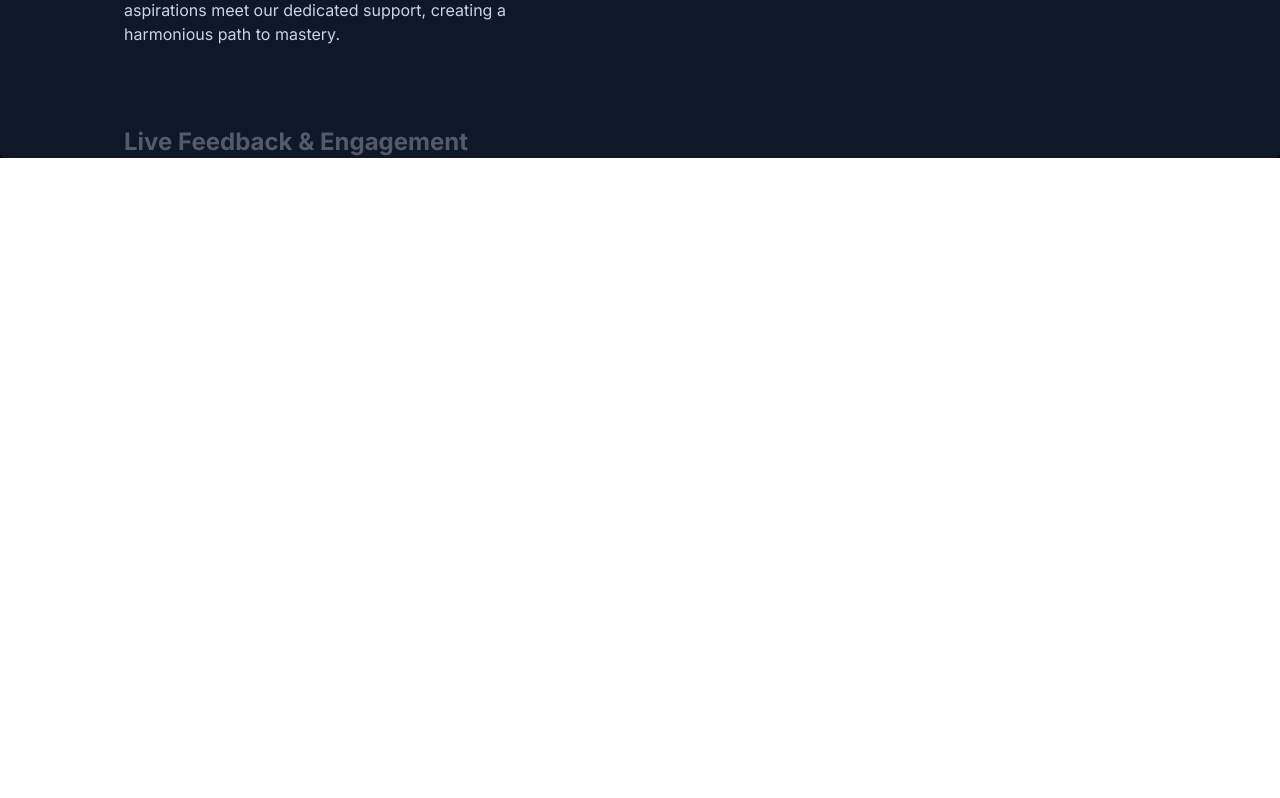
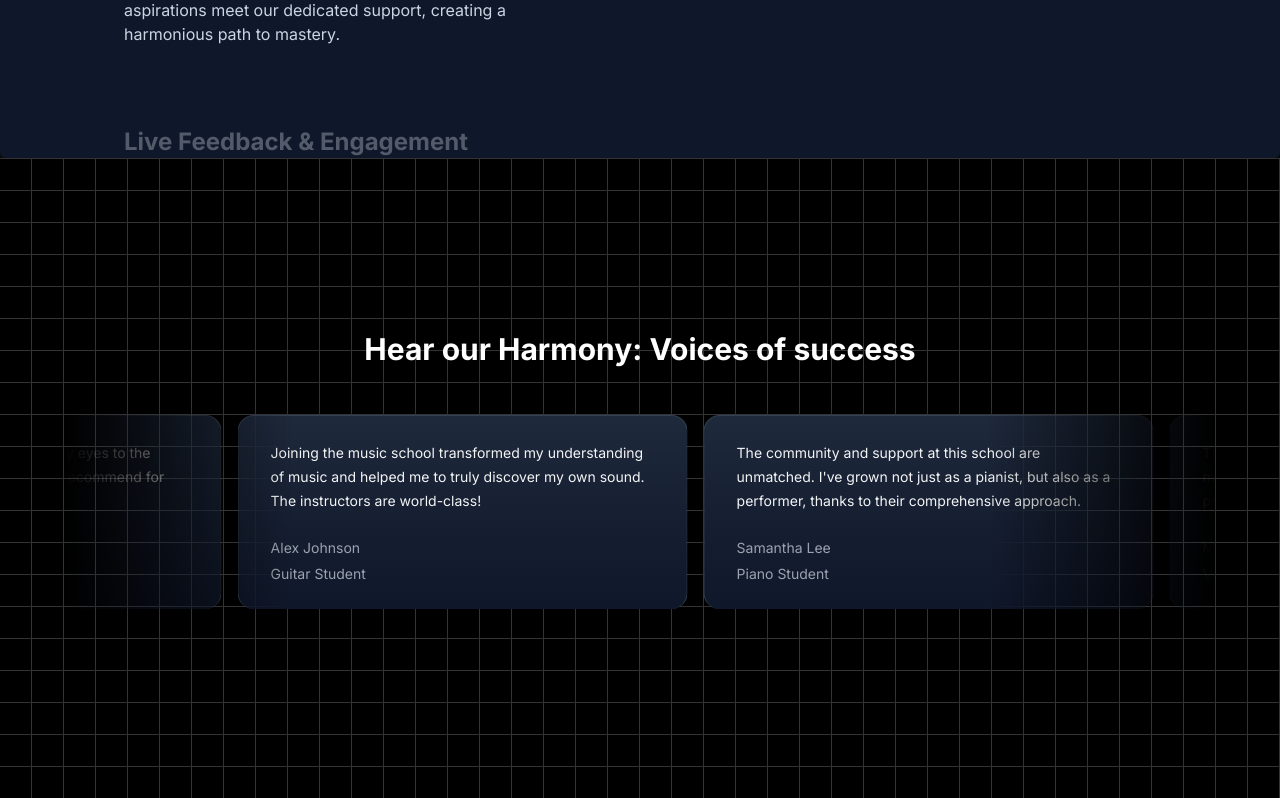
Before and after one commit to anshikajain12/music-nextjs-app, a Next.js app: page / in a window 1280 px wide. Shown: the part 1622-2420 px from the top of the page. Before the commit the page ends 1780 px from the top, so only its background shows below. Built offline with nearby package versions, Linux system fonts and the light colour scheme.

Commit message:
moving cards section

```diff
--- a/package.json
+++ b/package.json
@@ -11,6 +11,7 @@
   "dependencies": {
     "clsx": "^2.1.1",
     "framer-motion": "^11.3.17",
+    "mini-svg-data-uri": "^1.4.4",
     "next": "14.2.5",
     "react": "^18",
     "react-dom": "^18",
--- a/src/app/page.tsx
+++ b/src/app/page.tsx
@@ -1,13 +1,15 @@
 import FeaturedCourses from "@/components/FeaturedCourses";
 import HeroSection from "@/components/HeroSection";
+import MusicSchoolTestimonialCards from "@/components/TestimonialCards";
 import WhyChooseUs from "@/components/WhyChooseUs";
 
 export default function Home() {
   return (
-    <main className="min-h-screen bg-black/[0.96] antialiased bg-grid-white">
-      <HeroSection/>
-      <FeaturedCourses/>
-      <WhyChooseUs/>
+    <main className="min-h-screen bg-black/[0.96] antialiased">
+      <HeroSection />
+      <FeaturedCourses />
+      <WhyChooseUs />
+      <MusicSchoolTestimonialCards />
     </main>
   );
 }
--- /dev/null
+++ b/src/components/TestimonialCards.tsx
@@ -0,0 +1,55 @@
+"use client";
+
+import { InfiniteMovingCards } from "./ui/infinite-moving-cards";
+
+const musicSchoolTestimonials = [
+    {
+      quote:
+        'Joining the music school transformed my understanding of music and helped me to truly discover my own sound. The instructors are world-class!',
+      name: 'Alex Johnson',
+      title: 'Guitar Student',
+    },
+    {
+      quote:
+        "The community and support at this school are unmatched. I've grown not just as a pianist, but also as a performer, thanks to their comprehensive approach.",
+      name: 'Samantha Lee',
+      title: 'Piano Student',
+    },
+    {
+      quote:
+        "This school offered me the tools and confidence to take my singing to the next level. I'm endlessly grateful for the personalized coaching.",
+      name: 'Michael Chen',
+      title: 'Vocal Student',
+    },
+    {
+      quote:
+        'As a violinist, finding the right mentor can be challenging, but this school matched me with a teacher who truly understands my goals and challenges.',
+      name: 'Emily Taylor',
+      title: 'Violin Student',
+    },
+    {
+      quote:
+        'The production courses here opened my eyes to the intricacies of music production. Highly recommend for any aspiring producers!',
+      name: 'Chris Morales',
+      title: 'Music Production Student',
+    },
+];
+
+function MusicSchoolTestimonials() {
+  return (
+    <div className="h-[40rem] w-full dark:bg-black dark:bg-grid-white/[0.2] relative flex flex-col items-center justify-center overflow-hidden">
+        <h2 className="text-3xl font-bold text-center mb-8 z-10 text-white">Hear our Harmony: Voices of success</h2>
+        <div className="flex justify-center w-full overflow-hidden px-4 sm:px-6 lg:px-8">
+            <div className="w-full max-w-6xl">
+            <InfiniteMovingCards
+                items={musicSchoolTestimonials}
+                direction="right"
+                speed="slow"
+            />
+            </div>
+        </div>
+    </div>
+  )
+}
+
+export default MusicSchoolTestimonials
--- /dev/null
+++ b/src/components/ui/infinite-moving-cards.tsx
@@ -0,0 +1,121 @@
+"use client";
+
+import { cn } from "@/utils/cn";
+import React, { useEffect, useState } from "react";
+
+export const InfiniteMovingCards = ({
+    items,
+    direction = "left",
+    speed = "fast",
+    pauseOnHover = true,
+    className,
+}: {
+    items: {
+        quote: string;
+        name: string;
+        title: string;
+    }[];
+    direction?: "left" | "right";
+    speed?: "fast" | "normal" | "slow";
+    pauseOnHover?: boolean;
+    className?: string;
+}) => {
+    const containerRef = React.useRef<HTMLDivElement>(null);
+    const scrollerRef = React.useRef<HTMLUListElement>(null);
+
+    useEffect(() => {
+        addAnimation();
+    }, []);
+    const [start, setStart] = useState(false);
+    function addAnimation() {
+        if (containerRef.current && scrollerRef.current) {
+            const scrollerContent = Array.from(scrollerRef.current.children);
+
+            scrollerContent.forEach((item) => {
+                const duplicatedItem = item.cloneNode(true);
+                if (scrollerRef.current) {
+                    scrollerRef.current.appendChild(duplicatedItem);
+                }
+            });
+
+            getDirection();
+            getSpeed();
+            setStart(true);
+        }
+    }
+    const getDirection = () => {
+        if (containerRef.current) {
+            if (direction === "left") {
+                containerRef.current.style.setProperty(
+                    "--animation-direction",
+                    "forwards"
+                );
+            } else {
+                containerRef.current.style.setProperty(
+                    "--animation-direction",
+                    "reverse"
+                );
+            }
+        }
+    };
+    const getSpeed = () => {
+        if (containerRef.current) {
+            if (speed === "fast") {
+                containerRef.current.style.setProperty("--animation-duration", "20s");
+            } else if (speed === "normal") {
+                containerRef.current.style.setProperty("--animation-duration", "40s");
+            } else {
+                containerRef.current.style.setProperty("--animation-duration", "80s");
+            }
+        }
+    };
+    return (
+        <div
+            ref={containerRef}
+            className={cn(
+                "scroller relative z-20  max-w-7xl overflow-hidden  [mask-image:linear-gradient(to_right,transparent,white_20%,white_80%,transparent)]",
+                className
+            )}
+        >
+            <ul
+                ref={scrollerRef}
+                className={cn(
+                    " flex min-w-full shrink-0 gap-4 py-4 w-max flex-nowrap",
+                    start && "animate-scroll ",
+                    pauseOnHover && "hover:[animation-play-state:paused]"
+                )}
+            >
+                {items.map((item, idx) => (
+                    <li
+                        className="w-[350px] max-w-full relative rounded-2xl border border-b-0 flex-shrink-0 border-slate-700 px-8 py-6 md:w-[450px]"
+                        style={{
+                            background:
+                                "linear-gradient(180deg, var(--slate-800), var(--slate-900)",
+                        }}
+                        key={item.name}
+                    >
+                        <blockquote>
+                            <div
+                                aria-hidden="true"
+                                className="user-select-none -z-1 pointer-events-none absolute -left-0.5 -top-0.5 h-[calc(100%_+_4px)] w-[calc(100%_+_4px)]"
+                            ></div>
+                            <span className=" relative z-20 text-sm leading-[1.6] text-gray-100 font-normal">
+                                {item.quote}
+                            </span>
+                            <div className="relative z-20 mt-6 flex flex-row items-center">
+                                <span className="flex flex-col gap-1">
+                                    <span className=" text-sm leading-[1.6] text-gray-400 font-normal">
+                                        {item.name}
+                                    </span>
+                                    <span className=" text-sm leading-[1.6] text-gray-400 font-normal">
+                                        {item.title}
+                                    </span>
+                                </span>
+                            </div>
+                        </blockquote>
+                    </li>
+                ))}
+            </ul>
+        </div>
+    );
+};
--- a/tailwind.config.ts
+++ b/tailwind.config.ts
@@ -1,5 +1,6 @@
 import type { Config } from "tailwindcss";
 
+const svgToDataUri = require("mini-svg-data-uri");
 const colors = require("tailwindcss/colors");
 const {
   default: flattenColorPalette,
@@ -17,6 +18,30 @@
   });
 }
 
+function addSvgPatterns({ matchUtilities, theme }: any) {
+  matchUtilities(
+    {
+      'bg-grid': (value: any) => ({
+        backgroundImage: `url("${svgToDataUri(
+          `<svg xmlns="http://www.w3.org/2000/svg" viewBox="0 0 32 32" width="32" height="32" fill="none" stroke="${value}"><path d="M0 .5H31.5V32"/></svg>`
+        )}")`,
+      }),
+      'bg-grid-small': (value: any) => ({
+        backgroundImage: `url("${svgToDataUri(
+          `<svg xmlns="http://www.w3.org/2000/svg" viewBox="0 0 32 32" width="8" height="8" fill="none" stroke="${value}"><path d="M0 .5H31.5V32"/></svg>`
+        )}")`,
+      }),
+      'bg-dot': (value: any) => ({
+        backgroundImage: `url("${svgToDataUri(
+          `<svg xmlns="http://www.w3.org/2000/svg" viewBox="0 0 32 32" width="16" height="16" fill="none"><circle fill="${value}" id="pattern-circle" cx="10" cy="10" r="1.6257413380501518"></circle></svg>`
+        )}")`,
+      }),
+    },
+    { values: flattenColorPalette(theme('backgroundColor')), type: 'color' }
+  );
+}
+
+
 const config: Config = {
   content: [
     "./src/pages/**/*.{js,ts,jsx,tsx,mdx}",
@@ -28,6 +53,7 @@
     extend: {
       animation: {
         spotlight: "spotlight 2s ease .75s 1 forwards",
+        scroll: "scroll var(--animation-duration, 40s) var(--animation-direction, forwards) linear infinite"
       },
       backgroundImage: {
         "gradient-radial": "radial-gradient(var(--tw-gradient-stops))",
@@ -36,18 +62,17 @@
       },
       keyframes: {
         spotlight: {
-          "0%": {
-            opacity: "0",
-            transform: "translate(-72%, -62%) scale(0.5)",
-          },
-          "100%": {
-            opacity: "1",
-            transform: "translate(-50%,-40%) scale(1)",
+          '0%': { opacity: '0', transform: 'translate(-72%, -62%) scale(0.5)' },
+          '100%': { opacity: '1', transform: 'translate(-50%,-40%) scale(1)' },
+        },
+        scroll: {
+          to: {
+            transform: "translate(calc(-50% - 0.5rem))",
           },
         },
-      },
+      }
     },
   },
-  plugins: [addVariablesForColors],
+  plugins: [addVariablesForColors,addSvgPatterns],
 };
 export default config;
```
Also changed, not shown: 1 other file (tests, documents, lock files or other folders).
